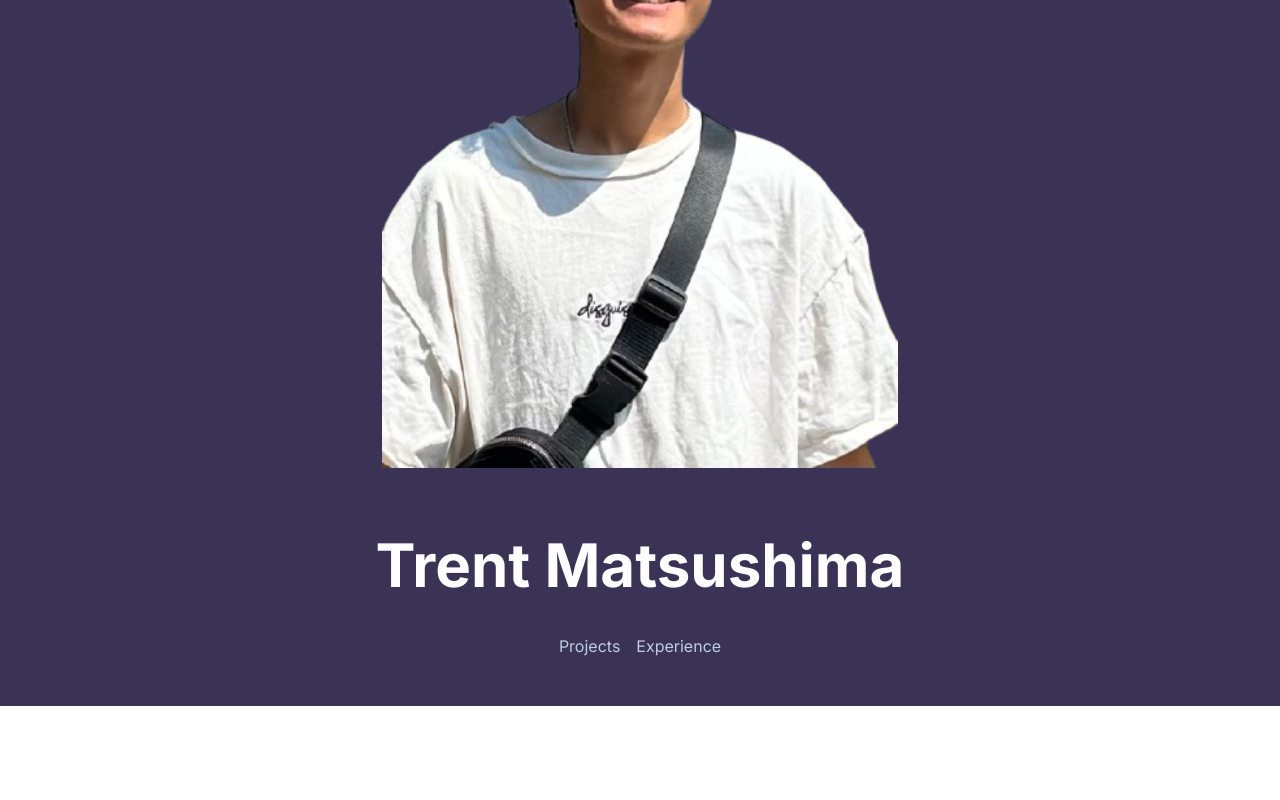
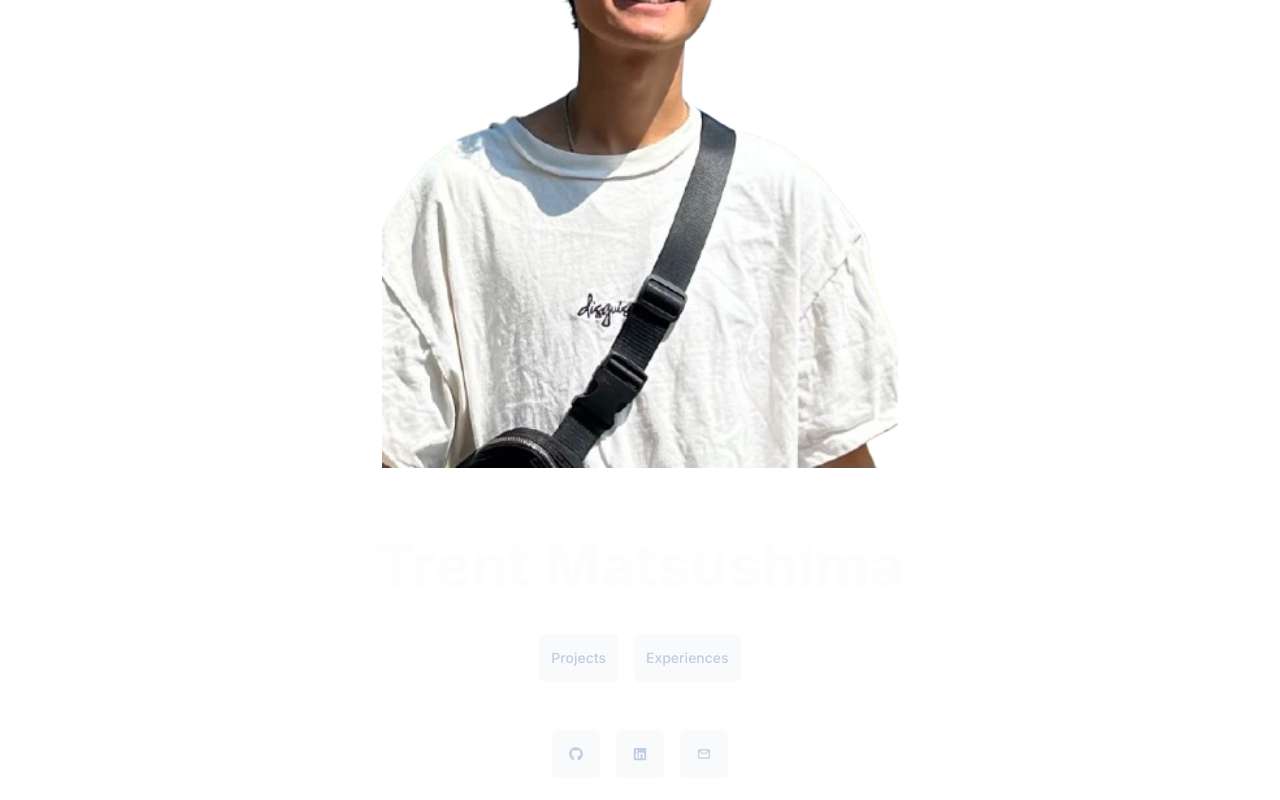
Before and after one commit to matsusht24/my_website, a Next.js app in the folder nextjs-dashboard/: page / in a window 1280 px wide. Shown: the part 436-1236 px from the top of the page. Before the commit the page ends 1142 px from the top, so only its background shows below. Built offline with nearby package versions, Linux system fonts and the light colour scheme; a web font is replaced by a local one.

Commit message:
Created Structure for website and components needed for the different pages

```diff
--- a/nextjs-dashboard/app/page.tsx
+++ b/nextjs-dashboard/app/page.tsx
@@ -1,42 +1,44 @@
-import AcmeLogo from '@/app/ui/acme-logo';
-import { ArrowRightIcon } from '@heroicons/react/24/outline';
-import Link from 'next/link';
-import styles from '@/app/ui/home.module.css';
-import {lusitana} from '@/app/ui/fonts';
-import Image from 'next/image'
+import AcmeLogo from "@/app/ui/acme-logo";
+import { ArrowRightIcon } from "@heroicons/react/24/outline";
+import styles from "@/app/ui/home.module.css";
+import { lusitana } from "@/app/ui/fonts";
+import Image from "next/image";
+import Link from "next/link";
+import NavLinks from "./ui/dashboard/nav-links";
+import NavIcons from "./ui/dashboard/nav-icons";
 
 //Landing page for my website
-
-
-
 export default function Page() {
   return (
-    <main className="flex min-h-screen flex-col p-6 bg-blue-100">
+    <main className="flex min-h-screen flex-col p-6">
       <div className="mt-4 flex grow flex-col gap-1  items-center">
-          <div className="flex justify-center p-4 md:w-3/5 md:px-28 md:py-12">
-
+        <div className="flex justify-center p-4 md:w-3/5 md:px-28 md:py-12">
           <Image
             src="/Selfie_nobg.png"
             width={900}
             height={760}
             className="hidden md:block"
             alt="Screenshots of the dashboard project showing desktop version"
-            />
+          />
           <Image
             src="/Selfie_nobg.png"
             width={560}
             height={620}
             className="block md:hidden"
             alt="Screenshots of the dashboard project showing mobile version"
-            />
+          />
         </div>
-        <p className={`${lusitana.className}text-3xl text-white-100 md:text-6xl md:leading-normal`}>
-            <strong>Trent Matsushima</strong>
-          </p>
+        <p
+          className={`${lusitana.className}text-3xl text-white-100 md:text-6xl md:leading-normal`}
+        >
+          <strong>Trent Matsushima</strong>
+        </p>
       </div>
-      <div className='flex flex-row p-6 gap-4 justify-center text-blue-300'>
-        <p>Projects</p>
-        <p>Experience</p>
+      <div className="flex flex-row p-6 gap-4 justify-center text-blue-300">
+      <NavLinks></NavLinks>
+      </div>
+      <div className="flex flex-row p-6 gap-4 justify-center text-blue-300">
+      <NavIcons></NavIcons>
       </div>
     </main>
   );
--- /dev/null
+++ b/nextjs-dashboard/app/ui/dashboard/nav-icons.tsx
@@ -0,0 +1,61 @@
+'use client';
+
+
+import {
+  UserGroupIcon,
+  HomeIcon,
+  DocumentDuplicateIcon,
+  LinkIcon,
+} from '@heroicons/react/24/outline';
+import Link from 'next/link';
+import { usePathname } from 'next/navigation';
+import clsx from  'clsx';
+import { FaGithub, FaLinkedin,  } from "react-icons/fa"
+import { MdOutlineEmail } from "react-icons/md";
+
+
+// Map of links to display in the side navigation.
+// Depending on the size of the application, this would be stored in a database.
+const links = [
+  {
+    name: 'Github',
+    href: 'https://github.com/matsusht24',
+    icon: FaGithub,
+  },
+  {
+    name: 'Linkedin',
+    href: 'https://www.linkedin.com/in/trent-matsushima/',
+    icon: FaLinkedin,
+  },
+  {
+    name: "Email",
+    href: "trentmatsushima@gmail.com",
+    icon: MdOutlineEmail,
+  },
+];
+
+export default function NavIcons() {
+  const pathname = usePathname();
+  return (
+    <>
+      {links.map((link) => {
+        const LinkIcon = link.icon;
+        return (
+
+          <Link
+            key={link.name}
+            href={link.href}
+            className={clsx(
+              "flex h-[48px] grow items-center justify-center gap-2 rounded-md bg-gray-50 p-3 text-sm font-medium hover:bg-sky-100 hover:text-blue-600 md:flex-none md:justify-start md:p-2 md:px-3",
+              {'bg-sky-100 text-blue-600': pathname === link.href,
+
+              },
+            )}
+          >
+          <LinkIcon className="w-6" />
+          </Link>
+        );
+      })}
+    </>
+  );
+}
--- a/nextjs-dashboard/app/ui/dashboard/nav-links.tsx
+++ b/nextjs-dashboard/app/ui/dashboard/nav-links.tsx
@@ -10,16 +10,15 @@ import Link from 'next/link';
 import { usePathname } from 'next/navigation';
 import clsx from  'clsx';
 
+
 // Map of links to display in the side navigation.
 // Depending on the size of the application, this would be stored in a database.
 const links = [
-  { name: 'Home', href: '/dashboard', icon: HomeIcon },
+  { name: 'Projects', href: '/projects'},
   {
-    name: 'Invoices',
-    href: '/dashboard/invoices',
-    icon: DocumentDuplicateIcon,
+    name: 'Experiences',
+    href: '/exp',
   },
-  { name: 'Customers', href: '/dashboard/customers', icon: UserGroupIcon },
 ];
 
 export default function NavLinks() {
@@ -27,7 +26,6 @@ export default function NavLinks() {
   return (
     <>
       {links.map((link) => {
-        const LinkIcon = link.icon;
         return (
           <Link
             key={link.name}
@@ -39,7 +37,7 @@ export default function NavLinks() {
               },
             )}
           >
-            <LinkIcon className="w-6" />
+
             <p className="hidden md:block">{link.name}</p>
           </Link>
         );
--- a/nextjs-dashboard/app/ui/invoices/create-form.tsx
+++ b/nextjs-dashboard/app/ui/invoices/create-form.tsx
@@ -8,7 +8,7 @@ import {
   CurrencyDollarIcon,
   UserCircleIcon,
 } from '@heroicons/react/24/outline';
-import { Button } from '@/app/ui/button';
+import { Button } from '@/app/ui/dashboard/button';
 import { createInvoice, State} from '@/app/lib/action';
 import { useActionState } from 'react';
 import { create } from 'domain';
--- a/nextjs-dashboard/app/ui/invoices/edit-form.tsx
+++ b/nextjs-dashboard/app/ui/invoices/edit-form.tsx
@@ -8,7 +8,7 @@ import {
   UserCircleIcon,
 } from '@heroicons/react/24/outline';
 import Link from 'next/link';
-import { Button } from '@/app/ui/button';
+import { Button } from '@/app/ui/dashboard/button';
 import { updateInvoice, State } from '@/app/lib/action';
 import { useActionState } from 'react';
 
--- a/nextjs-dashboard/app/ui/login-form.tsx
+++ b/nextjs-dashboard/app/ui/login-form.tsx
@@ -5,7 +5,7 @@ import {
   ExclamationCircleIcon,
 } from '@heroicons/react/24/outline';
 import { ArrowRightIcon } from '@heroicons/react/20/solid';
-import { Button } from './button';
+import { Button } from './dashboard/button';
 
 export default function LoginForm() {
   return (
--- /dev/null
+++ b/package.json
@@ -0,0 +1,5 @@
+{
+  "dependencies": {
+    "react-icons": "^5.3.0"
+  }
+}
```
Also changed, not shown: nextjs-dashboard/app/ui/dashboard/button.tsx (renamed from nextjs-dashboard/app/ui/button.tsx), 1 other file (tests, documents, lock files or other folders).
